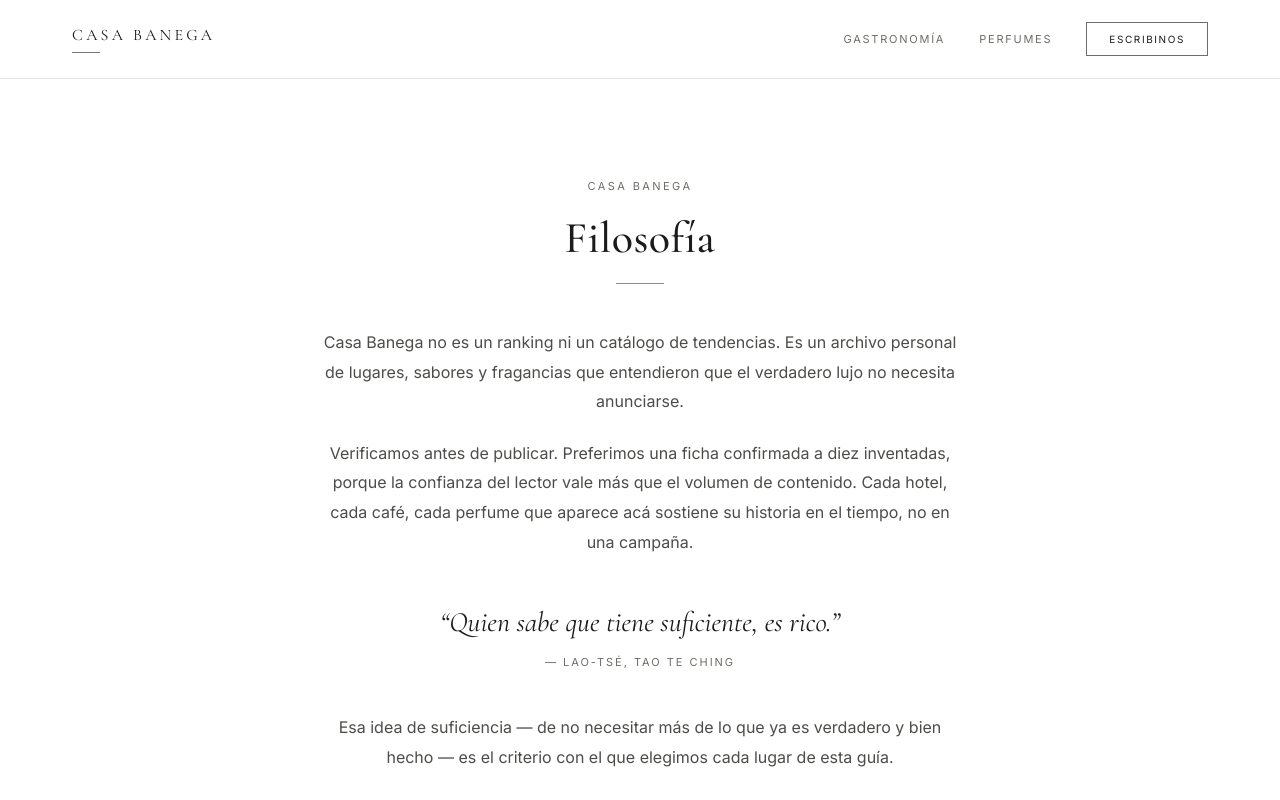
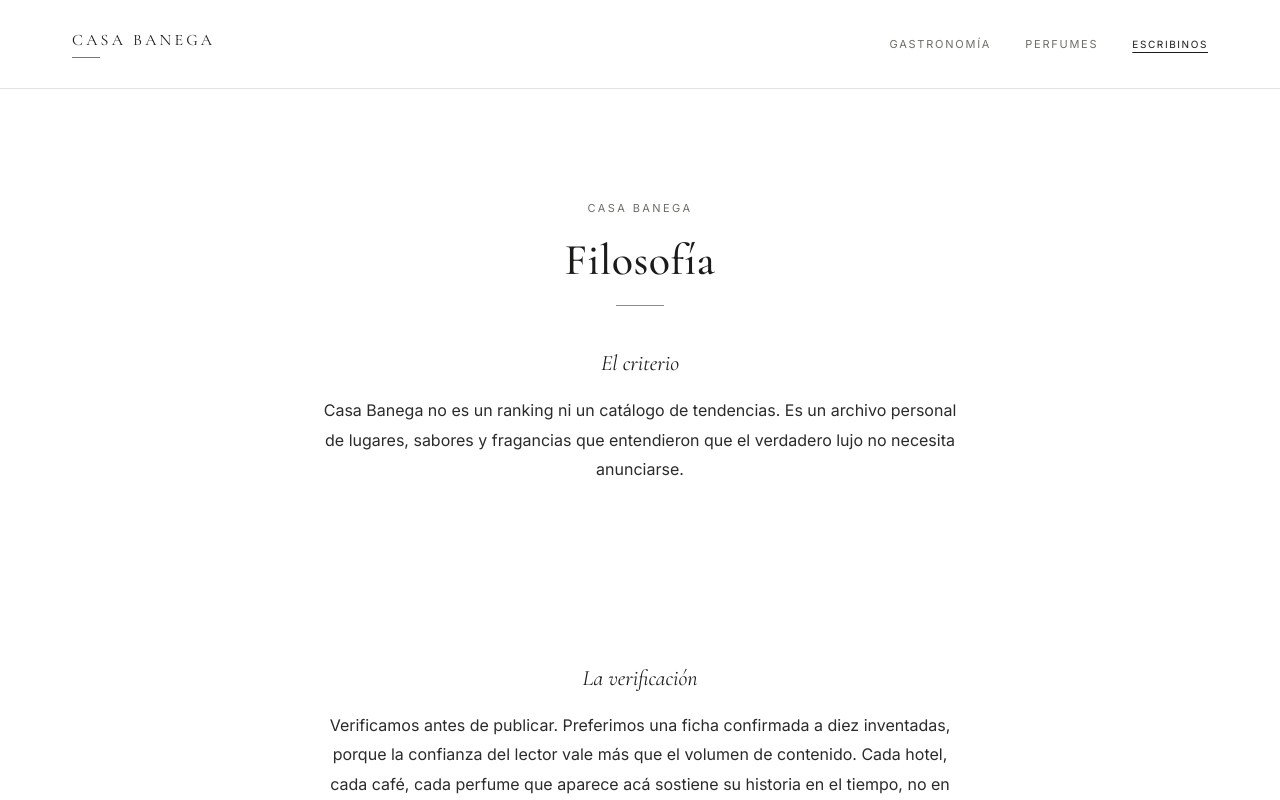
Before and after one commit to lucasabanega-creator/lecarnet, a React (Vite) app: page /filosofia in a window 1280 px wide. Shown: the top 800 px of the page. Built offline with nearby package versions, Linux system fonts and the light colour scheme.

Commit message:
changes in design

```diff
--- a/src/casa-banega.css
+++ b/src/casa-banega.css
@@ -2,9 +2,9 @@
 
 :root {
   --blanco: #FFFFFF;
-  --superficie: #F4F4F3;
+  --superficie: #FAFAFA;
   --ink: #1B1B1A;
-  --texto: #4C4C49;
+  --texto: #2B2B2B;
   --piedra: #6E6E68;
   --linea: #E3E3E1;
   --accent: #6E6E68;
@@ -51,6 +51,8 @@
   --space-7: 48px;
   --space-8: 70px;
   --space-9: 110px;
+  --space-10: 140px;
+  --space-11: 180px;
 }
 
 * { box-sizing: border-box; }
@@ -89,7 +91,7 @@
 .header-inner {
   max-width: 1200px;
   margin: 0 auto;
-  padding: 22px 32px;
+  padding: 30px 32px;
   display: flex;
   justify-content: space-between;
   align-items: center;
@@ -150,6 +152,22 @@
 a.btn-accent:hover { background: var(--accent); color: #FFFFFF !important; border-color: var(--accent); }
 
 a.btn-accent-oscuro { border-color: var(--accent-claro); color: #FFFFFF; }
+
+/* El "Escribinos" del header: link simple, sin caja. El de la tile oscura
+   "Trabajemos juntos" no entra acá (no vive en .nav-desktop/.nav-mobile). */
+.nav-desktop a.btn-accent,
+.nav-mobile a.btn-accent {
+  padding: 0;
+  border: none;
+  text-decoration: underline;
+  text-underline-offset: 4px;
+}
+
+.nav-desktop a.btn-accent:hover,
+.nav-mobile a.btn-accent:hover {
+  background: none;
+  color: var(--accent) !important;
+}
 
 .nav-toggle {
   display: none;
@@ -974,8 +992,8 @@
    un solo lenguaje visual de tiles de punta a punta, sin video full-bleed
    interrumpiendo el scroll) --- */
 
-.mosaico-wrap { padding-top: 70px; padding-bottom: 70px; }
-.mosaico-primera { padding-top: 168px; }
+.mosaico-wrap { padding-top: var(--space-11); padding-bottom: var(--space-11); }
+.mosaico-primera { padding-top: 190px; }
 
 .mosaico {
   display: grid;
@@ -1003,7 +1021,7 @@
   width: 100%;
   height: 100%;
   object-fit: cover;
-  filter: grayscale(0.18) saturate(0.95) contrast(1.02);
+  filter: grayscale(0.95) contrast(1.05);
 }
 
 .tile-video::after {
@@ -1012,6 +1030,10 @@
   inset: 0;
   background: linear-gradient(180deg, rgba(16,16,15,0.35) 0%, rgba(16,16,15,0.1) 45%, rgba(16,16,15,0.5) 100%);
 }
+
+/* Lista para usar en fotos reales de Filosofía/Sobre cuando existan.
+   Gastronomía y Perfumes se quedan a color: no aplicar ahí. */
+.foto-narrativa { filter: grayscale(1) contrast(1.05); }
 
 .tile-video-overlay {
   position: relative;
@@ -1050,8 +1072,9 @@
   justify-content: center;
   align-items: center;
   text-align: center;
-  background: var(--ink);
-  color: #FFFFFF;
+  background: var(--superficie);
+  border: 1px solid var(--linea);
+  color: var(--ink);
   padding: 32px;
 }
 
@@ -1060,7 +1083,7 @@
   font-style: italic;
   font-size: clamp(20px, 2.4vw, 27px);
   line-height: 1.5;
-  color: #FFFFFF;
+  color: var(--ink);
   margin: 0 0 14px;
 }
 
@@ -1070,7 +1093,7 @@
   font-size: var(--fs-11);
   text-transform: uppercase;
   letter-spacing: 0.2em;
-  color: var(--accent-claro);
+  color: var(--piedra);
 }
 
 /* Tiles claros (accesos: Filosofía, Boutique) */
@@ -1141,7 +1164,7 @@
 
 /* --- Página Filosofía --- */
 
-.filosofia-page { padding-top: 168px; padding-bottom: 100px; }
+.filosofia-page { padding-top: 190px; padding-bottom: var(--space-11); }
 
 .titulo-divisor {
   display: inline-block;
@@ -1155,7 +1178,19 @@
 .filosofia-cuerpo { max-width: 640px; margin: 0 auto; }
 .filosofia-cuerpo .item-texto { margin: 0 auto 22px; }
 
-.filosofia-cita { margin: 44px auto; max-width: 520px; }
+.capitulo-titulo {
+  font-family: 'Cormorant Garamond', serif;
+  font-style: italic;
+  font-weight: 500;
+  font-size: var(--fs-h3);
+  color: var(--ink);
+  margin: 0 0 20px;
+}
+
+.capitulo { margin-bottom: var(--space-11); }
+.capitulo:last-child { margin-bottom: 0; }
+
+.filosofia-cita { margin: 32px auto; max-width: 520px; }
 
 .filosofia-cita p {
   font-family: 'Cormorant Garamond', serif;
--- a/src/pages/Filosofia.jsx
+++ b/src/pages/Filosofia.jsx
@@ -13,29 +13,37 @@
       <span className="titulo-divisor" />
 
       <div className="filosofia-cuerpo">
+        <div className="capitulo">
+          <p className="capitulo-titulo">El criterio</p>
           <p className="item-texto">
             Casa Banega no es un ranking ni un catálogo de tendencias. Es un archivo personal de
             lugares, sabores y fragancias que entendieron que el verdadero lujo no necesita
             anunciarse.
           </p>
+        </div>
 
+        <div className="capitulo">
+          <p className="capitulo-titulo">La verificación</p>
           <p className="item-texto">
             Verificamos antes de publicar. Preferimos una ficha confirmada a diez inventadas,
             porque la confianza del lector vale más que el volumen de contenido. Cada hotel, cada
             café, cada perfume que aparece acá sostiene su historia en el tiempo, no en una
             campaña.
           </p>
+        </div>
 
+        <div className="capitulo">
+          <p className="capitulo-titulo">La idea de suficiencia</p>
           <blockquote className="filosofia-cita">
             <p>“Quien sabe que tiene suficiente, es rico.”</p>
             <cite>— Lao-Tsé, Tao Te Ching</cite>
           </blockquote>
-
           <p className="item-texto">
             Esa idea de suficiencia — de no necesitar más de lo que ya es verdadero y bien hecho —
             es el criterio con el que elegimos cada lugar de esta guía.
           </p>
         </div>
+      </div>
     </section>
   );
 }
```
Also changed, not shown: 5 other files (tests, documents, lock files or other folders). Lines whose indentation alone changed are shown as unchanged.
